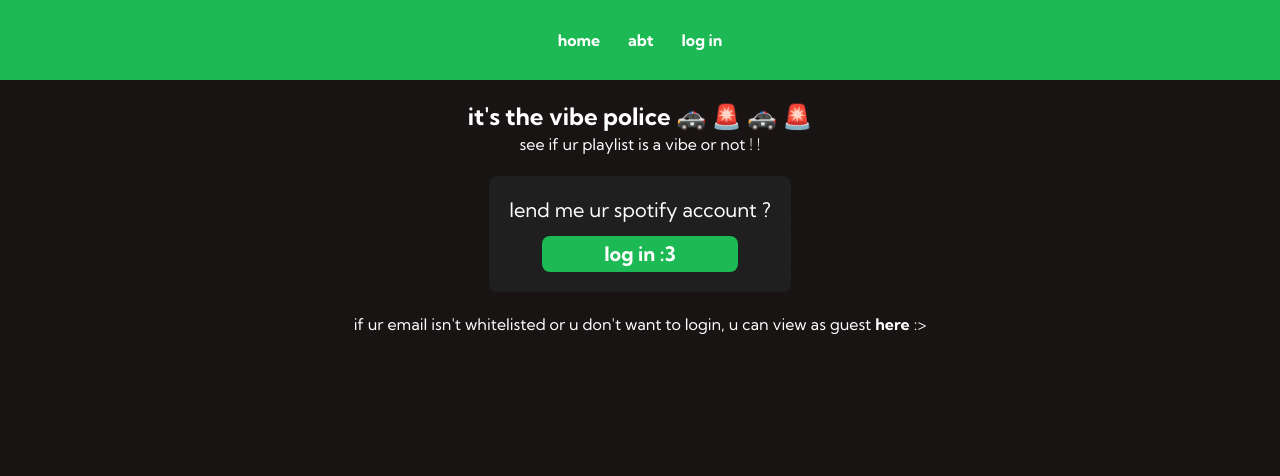
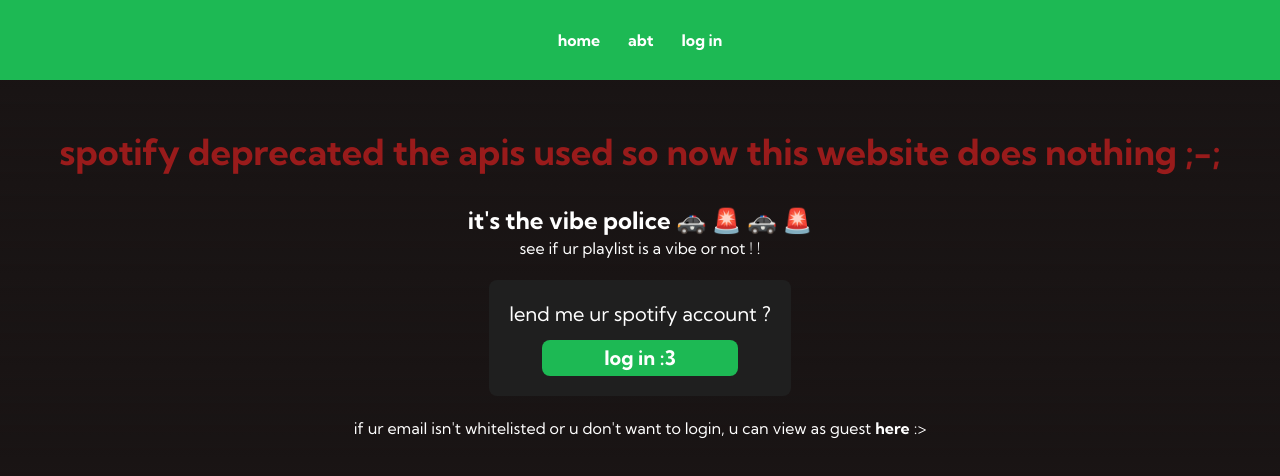
Before and after one commit to zwalinpeng/vibe-police, a Next.js app: page /login in a window 1280 px wide. Shown: the top 476 px of the page. Built offline with nearby package versions, Linux system fonts and the light colour scheme; no server answers.

Commit message:
Fix api deprecation (#2)
* add deprecation notices

```diff
--- a/app/_lib/spotify.ts
+++ b/app/_lib/spotify.ts
@@ -17,14 +17,15 @@
 export const getOwnedLists = async (session: Session) => {
   // initial get
   let data = await getPlaylists({ session });
+  // get non-null playlists owned by user
   let owned = data.items.filter(
-    (item: any) => item.owner.id == session.user.id
+    (item: any) => item && item.owner.id == session.user.id
   );
   // continue until get all playlists
   while (data.next) {
     data = await getPlaylists({ session, endpoint: data.next });
     owned = owned.concat(
-      data.items.filter((item: any) => item.owner.id == session.user.id)
+      data.items.filter((item: any) => item && item.owner.id == session.user.id)
     );
   }
   return owned;
--- a/app/error/[code]/page.tsx
+++ b/app/error/[code]/page.tsx
@@ -13,6 +13,9 @@
   } else if (params.code == 429) {
     // no more bandwith...give me a break
     errorMsg = "spotify is tired :( no more numbers :(";
+  } else if (params.code == 404) {
+    // making call to deprecated api
+    errorMsg = "spotify took this api request away ;-;";
   } else {
     errorMsg = "uhhh ngl idk what happened";
   }
--- a/app/login/page.tsx
+++ b/app/login/page.tsx
@@ -20,6 +20,10 @@
     <>
       <div className="mx-auto flex flex-col justify-center items-center">
         <div className="text-center py-5">
+          <p className="text-4xl text-red-800 font-bold p-8">
+            spotify deprecated the apis used so now this website does nothing
+            ;-;
+          </p>
           <h1 className="text-2xl font-bold">
             it&#39;s the vibe police 🚓 🚨 🚓 🚨
           </h1>
--- a/tailwind.config.ts
+++ b/tailwind.config.ts
@@ -13,7 +13,6 @@
         "gradient-conic":
           "conic-gradient(from 180deg at 50% 50%, var(--tw-gradient-stops))",
       },
-    },
       colors: {
         transparent: "transparent",
         white: "#FFFFFF",
@@ -24,6 +23,7 @@
         "hover-grey": "#f2f2f2",
       },
     },
+  },
   plugins: [],
 };
 export default config;
```
Also changed, not shown: 1 other file (tests, documents, lock files or other folders). Lines whose indentation alone changed are shown as unchanged.
